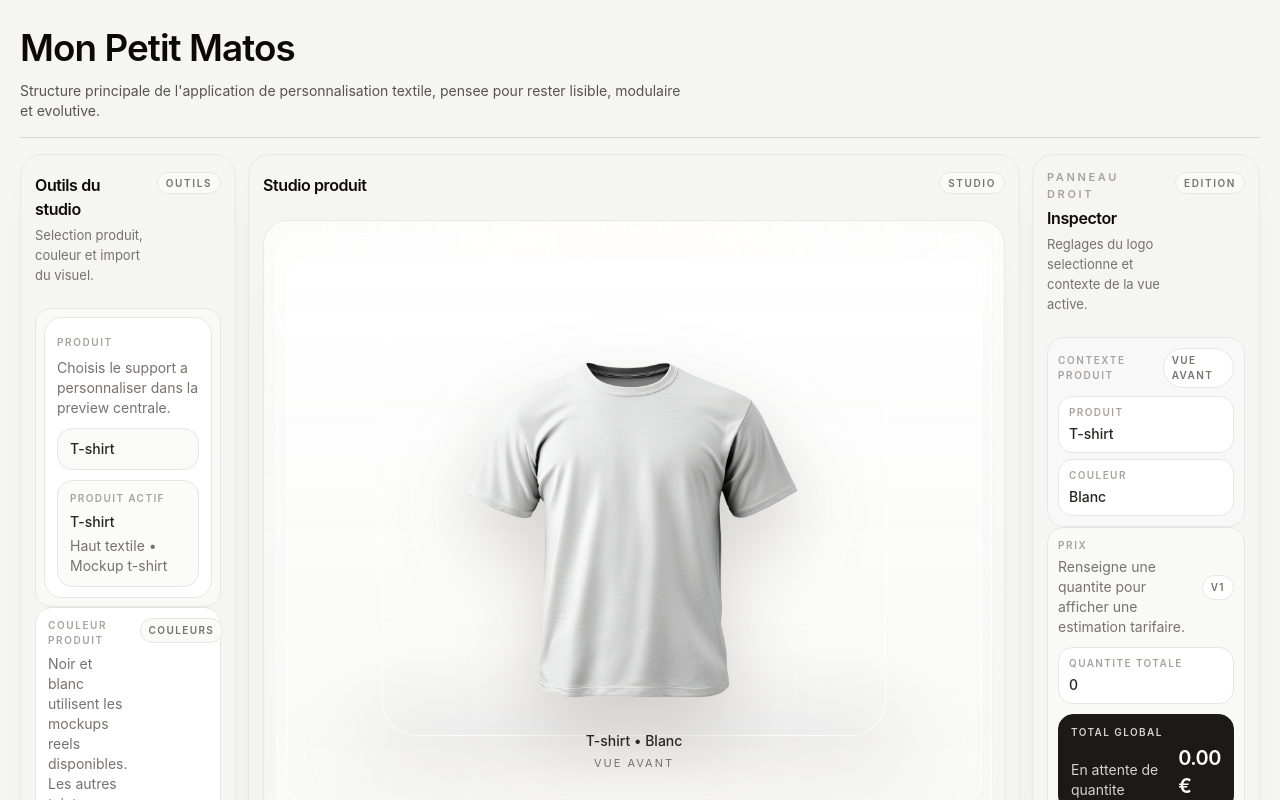
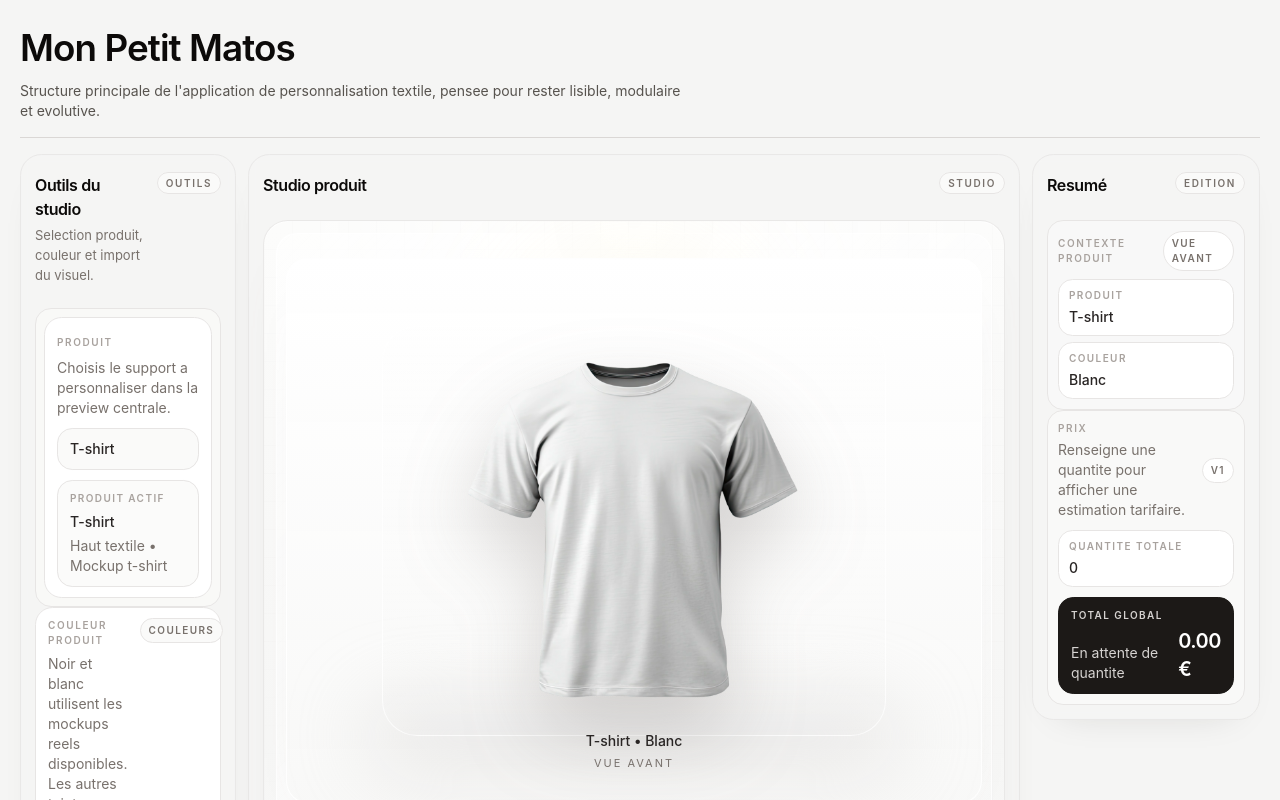
Before and after one commit to mathieuSIO/ProductStudioEditor, a React (Vite) app: page / in a window 1280 px wide. Shown: the top 800 px of the page. Built offline with nearby package versions, Linux system fonts and the light colour scheme.

Commit message:
Changement de text dans le panneau droit

```diff
--- a/src/features/editor/components/layout/EditorSidebarRight.tsx
+++ b/src/features/editor/components/layout/EditorSidebarRight.tsx
@@ -28,9 +28,7 @@ export function EditorSidebarRight({
   return (
     <aside className="flex flex-col gap-2.5">
       <PanelCard
-        eyebrow="Panneau droit"
-        title="Inspector"
-        description="Reglages du logo selectionne et contexte de la vue active."
+        title="Resumé"
         aside={
           <span className="rounded-full border border-stone-200 bg-stone-50 px-2 py-1 text-[10px] font-semibold uppercase tracking-[0.16em] text-stone-500">
             Edition
```
